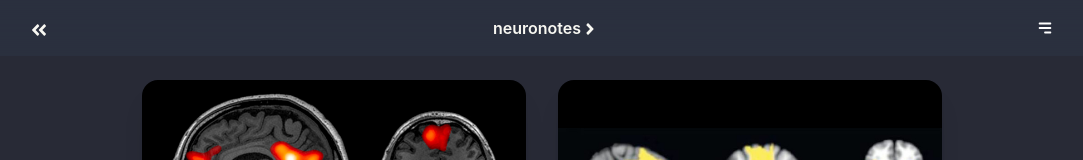
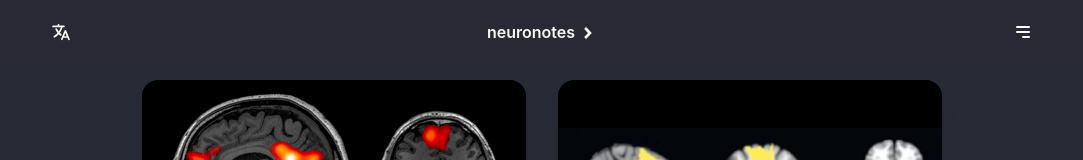
Before and after one commit to worldofchristian/neuronotes, a React (Create React App) app: page / in a window 1280 px wide. Shown: the top 160 px of the page, without its empty margins (98-1181 px from the left). Built offline with nearby package versions, Linux system fonts and the light colour scheme.

Commit message:
navbar update

```diff
--- a/src/components/Navbar.js
+++ b/src/components/Navbar.js
@@ -1,59 +1,171 @@
 import React, { useState } from 'react';
 import { HiMenuAlt3 } from "react-icons/hi";
-import { FaAngleDoubleLeft, FaAngleDoubleUp, FaAngleRight } from 'react-icons/fa';
+import { FaAngleDoubleUp, FaAngleDown, FaAngleRight, FaCheck } from 'react-icons/fa';
+import { IoLanguage } from "react-icons/io5";
 
 const Navbar = () => {
   const [isOpen, setIsOpen] = useState(false);
 
+  const handleOpen = () => {
+    setIsOpen(true);
+  }
+
   return (
     <>
-      <nav className='w-full py-4 fixed top-0 z-20 bg-slate-700 backdrop-filter bg-opacity-30 backdrop-blur-xl'>
+    <div className='max-w-4xl'>
+      <nav className='w-full py-1 fixed top-0 z-20 bg-base-100 backdrop-filter bg-opacity-80 backdrop-blur-xl'>
         <div className='w-full flex items-center justify-between max-w-5xl mx-auto px-4 sm:px-0'>
+
           <div className='flex flex-row justify-start'>
-            <FaAngleDoubleLeft className='mr-2 mt-1 text-lg' />
-          </div>
+            <div className="dropdown dropdown-bottom">
+              <div tabIndex={0} role="button" className="btn m-1 btn-ghost">
+                <IoLanguage className='text-xl' />
+              </div>
 
-          <div className='flex justify-center'>
-            <div className='flex flex-row'>
-              <p className='text-md font-semibold'>neuronotes</p>
+              <ul
+              tabIndex={0}
+              className="dropdown-content z-[1] menu p-2 shadow bg-base-100 rounded-box w-52"
+              >
+                <li>
+                  <div className='flex flex-row mt-5 cursor-pointer'>
+                    <FaCheck className='text-green-200' />
 
-              <FaAngleRight className='text-lg mt-1' />
+                    <p className='text-base'
+                    >English
+                    </p>
+                  </div>
+                </li>
+
+                <li>
+                  <div className='flex flex-row mt-5 cursor-pointer'>
+                    <FaAngleRight />
+
+                    <p className='text-base'
+                    >Español
+                    </p>
+                  </div>
+                </li>
+
+                <li>
+                  <div className='flex flex-row my-5 cursor-pointer'>
+                    <FaAngleRight />
+
+                    <p className='text-base'
+                    >Français
+                    </p>
+                  </div>
+                </li>
+              </ul>
             </div>
           </div>
 
-          <div className='flex justify-end'>
-            <HiMenuAlt3 className='text-lg text-white' />
+          <div
+          className='flex justify-center cursor-pointer'
+          onClick={handleOpen}
+          >
+            <div className='flex flex-row'>
+              <p className='text-md font-semibold'
+              >neuronotes
+              </p>
+
+              { isOpen ? (
+              <FaAngleDown className='text-lg ml-1 mt-1' />
+              ) : (
+                <FaAngleRight className='text-lg ml-1 mt-1' />
+              )}
+            </div>
+          </div>
+
+          <div className='flex justify-end cursor-pointer'>
+            <div className="dropdown dropdown-end">
+              <div tabIndex={0} role="button" className="btn m-1 btn-ghost">
+                <HiMenuAlt3 className='text-xl text-white' />
+              </div>
+
+              <ul
+              tabIndex={0}
+              className="dropdown-content z-[1] menu p-2 shadow bg-base-100 rounded-box w-52"
+              >
+                <li>
+                  <div className='flex flex-row mt-5 cursor-pointer'>
+                    <FaAngleRight />
+
+                    <p className='text-base'
+                    >Report a mistake
+                    </p>
+                  </div>
+                </li>
+
+                <li>
+                  <div className='flex flex-row my-5 cursor-pointer'>
+                    <FaAngleRight />
+
+                    <p className='text-base'
+                    >Developers
+                    </p>
+                  </div>
+                </li>
+              </ul>
+            </div>
           </div>
         </div>
     </nav>
 
     { isOpen && (
-      <div className='fixed top-16 left-0 right-0 flex items-center justify-center z-10 bg-base-100 shadow-lg'>
+      <div className='fixed top-14 left-0 right-0 flex items-center justify-center z-10 bg-base-100 backdrop-filter bg-opacity-80 backdrop-blur-xl shadow-lg'>
         <div className='flex flex-col mt-12'>
           <div className='max-w-sm'>
             <div className='flex flex-col'>
-              <p className='text-md mb-1 ml-1'
-              >Email</p>
+              <div className='flex flex-row cursor-pointer'>
+                <FaAngleRight className='mt-1 mr-1' />
 
-              <input
-              className='input input-bordered'
-              placeholder='Type here'
-              />
+                <p className='text-lg'
+                >Default Mode Network
+                </p>
+              </div>
 
-              <p className='text-md mb-1 ml-1 mt-4'
-              >Message</p>
+              <div className='flex flex-row mt-5 cursor-pointer'>
+                <FaAngleRight className='mt-1 mr-1' />
 
-              <textarea
-              className='textarea textarea-bordered'
-              placeholder='Type here'
-              />
+                <p className='text-lg'
+                >Salience Network
+                </p>
+              </div>
 
-              <button
-              className='btn btn-accent mt-2'
-              >send</button>
+              <div className='flex flex-row mt-5 cursor-pointer'>
+                <FaAngleRight className='mt-1 mr-1' />
+
+                <p className='text-lg'
+                >Central Executive Network
+                </p>
+              </div>
+
+              <div className='flex flex-row mt-5 cursor-pointer'>
+                <FaAngleRight className='mt-1 mr-1' />
+
+                <p className='text-lg'
+                >Sensorimotor Network
+                </p>
+              </div>
+
+              <div className='flex flex-row mt-5 cursor-pointer'>
+                <FaAngleRight className='mt-1 mr-1' />
+
+                <p className='text-lg'
+                >Visual Network
+                </p>
+              </div>
+
+              <div className='flex flex-row mt-5 cursor-pointer'>
+                <FaAngleRight className='mt-1 mr-1' />
+
+                <p className='text-lg'
+                >Auditory Network
+                </p>
+              </div>
             </div>
 
-            <div className='flex items-center justify-center my-12'>
+            <div className='flex items-center justify-center mt-20 mb-12'>
               <p className='text-xl font-bold cursor-pointer tracking-wide'
               onClick={() => {
                 setIsOpen(false);
@@ -66,6 +178,8 @@ const Navbar = () => {
         </div>
       </div>
       )}
+
+    </div>
     </>
   )
 }
```
